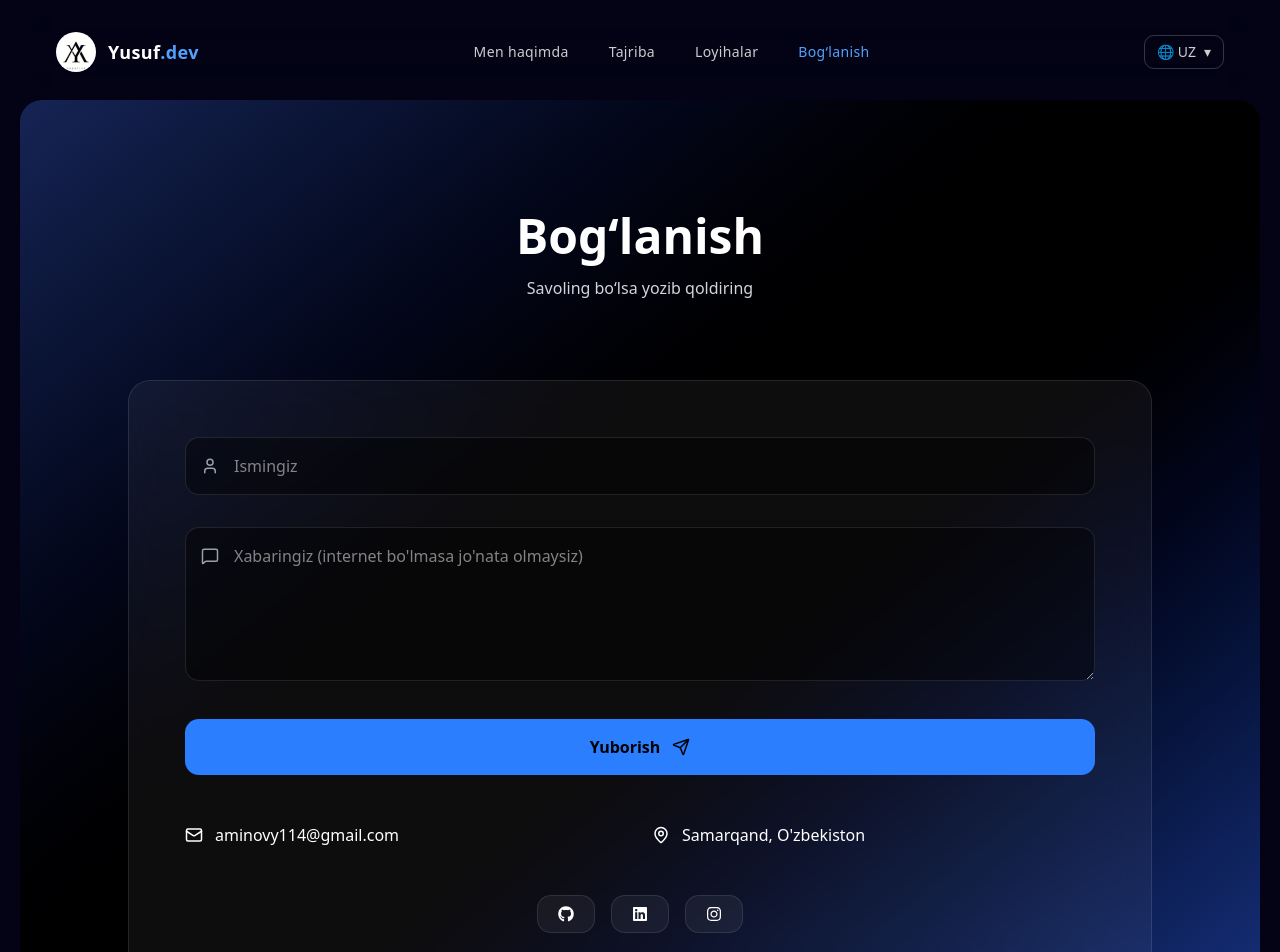
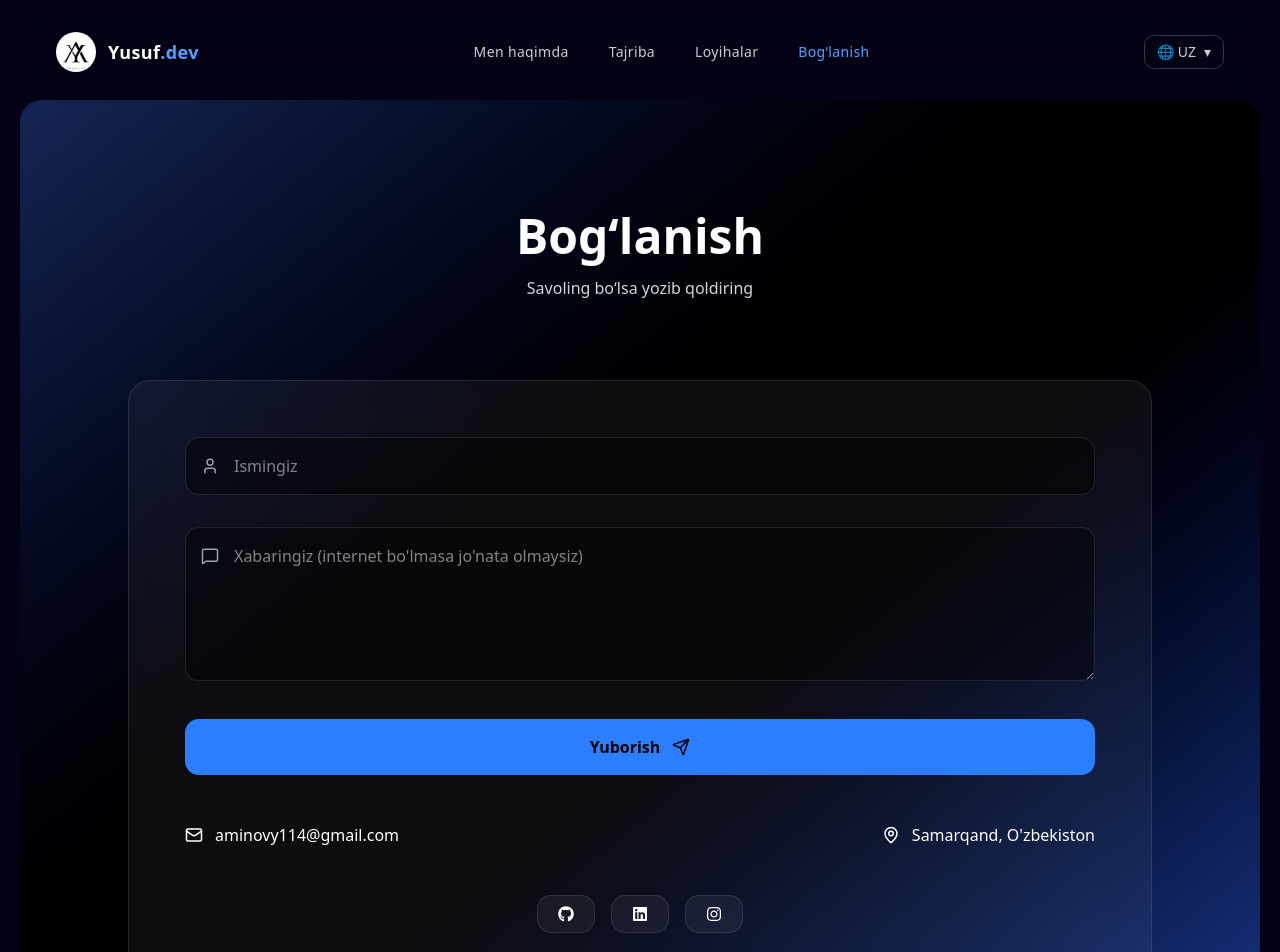
Before and after one commit to aminovy114-bit/Aminov_Yusuf, a React (Vite) app: page /contact in a window 1280 px wide. Shown: the top 952 px of the page. Built offline with nearby package versions, Linux system fonts and the light colour scheme.

Commit message:
little fix

```diff
--- a/src/pages/Contact.tsx
+++ b/src/pages/Contact.tsx
@@ -51,21 +51,17 @@
     }
   };
 
-  // Kontakt ma'lumotlari
   const contactInfo = [
     {
       icon: <Mail size={18} />,
-      label: "Email",
       value: "aminovy114@gmail.com",
     },
     {
       icon: <MapPin size={18} />,
-      label: "Manzil",
       value: "Samarqand, O'zbekiston",
     },
   ];
 
-  // Ijtimoiy tarmoqlar
   const socialLinks = [
     {
       label: <FaGithub />,
@@ -162,8 +158,8 @@
                 </button>
               </form>
 
-              {/* Kontakt ma'lumotlari */}
-              <div className="grid md:grid-cols-2 gap-6 mt-8 text-white">
+              {/* Email va Manzil */}
+              <div className="flex justify-between items-center mt-8 text-white w-full">
                 {contactInfo.map((item, idx) => (
                   <div
                     key={idx}
```
